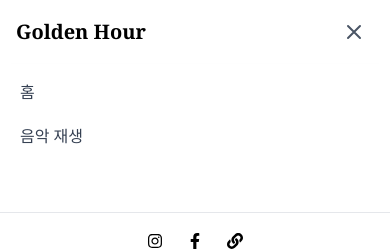
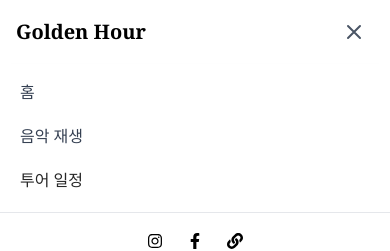
Before and after one commit to hwangtab/goldenhour, a Next.js app: page /tour in a window 390 px wide. Both pictures are taken after a click on the button "Open main menu". Shown: the top 251 px of the page. Built offline with nearby package versions, Linux system fonts and the light colour scheme; a web font is replaced by a local one.

Commit message:
fix: Adjust text colors for visibility and apply word-break

```diff
--- a/src/app/globals.css
+++ b/src/app/globals.css
@@ -11,6 +11,7 @@
 
 body {
   /* Default font will be applied in layout.tsx */
+  word-break: keep-all; /* Prevent awkward word breaks in Korean */
 }
 
 /* Removed all custom react-h5-audio-player styles to reset */
--- a/src/components/Navigation.tsx
+++ b/src/components/Navigation.tsx
@@ -107,7 +107,7 @@
                 onClick={() => setIsMobileMenuOpen(false)} // Close menu on click
                 className={`block px-3 py-2 rounded-md text-base font-medium transition-colors ${
                   pathname === link.href
-                    ? 'bg-roseGold text-white'
+                    ? 'bg-roseGold text-neutral-800' // text-white -> text-neutral-800
                     : 'text-gray-700 hover:bg-beige hover:text-golden'
                 }`}
               >
```
